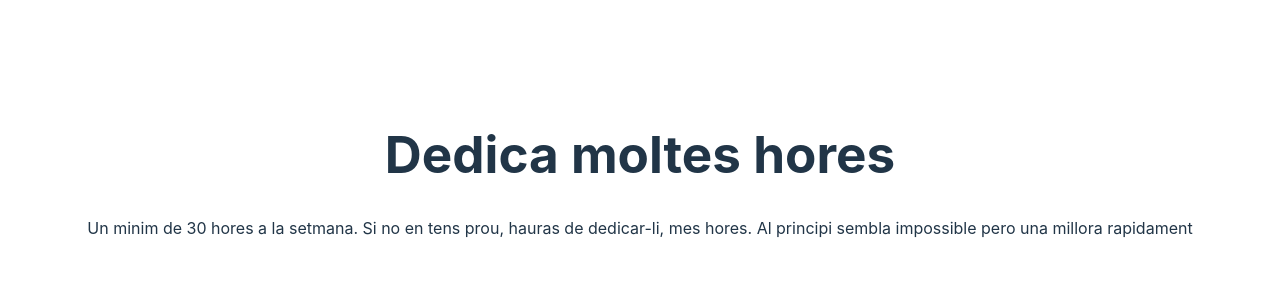
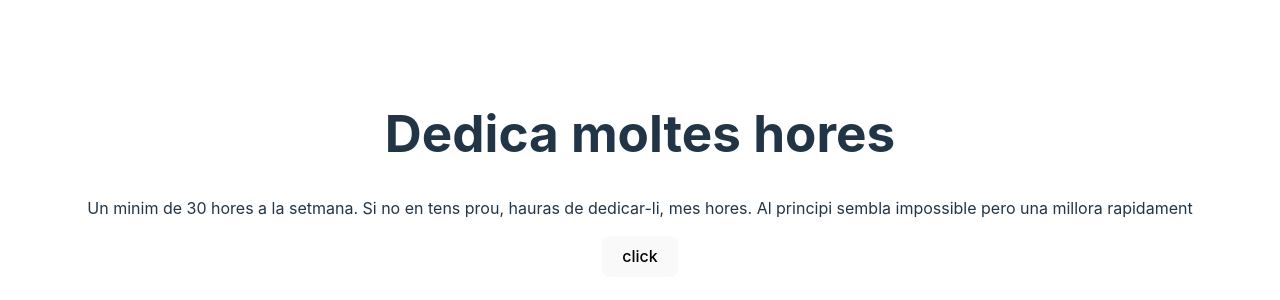
Before and after one commit to laligb/onboarding-digital, a React (Vite) app: page / in a window 1280 px wide. Shown: the part 226-526 px from the top of the page. Built offline with nearby package versions, Linux system fonts and the light colour scheme.

Commit message:
exercise 2 done

```diff
--- a/src/App.jsx
+++ b/src/App.jsx
@@ -26,12 +26,18 @@ function App() {
       image: "",
     },
   ];
-  const [step] = useState(0);
+
+  const [step, setStep] = useState(0);
+
+  function nextStep() {
+    setStep((c) => (c + 1 < tutorialData.length ? c + 1 : c));
+  }
+
   let currentCardData = tutorialData[step];
   console.log(currentCardData);
   return (
     <>
-      <Card data={currentCardData} />
+      <Card data={currentCardData} nextPage={nextStep} />
     </>
   );
 }
--- a/src/components/Card.jsx
+++ b/src/components/Card.jsx
@@ -1,9 +1,10 @@
 /* eslint-disable react/prop-types */
-function Card({ data }) {
+function Card({ data, nextPage }) {
   return (
     <div>
       <h1>{data.title}</h1>
       <p>{data.description}</p>
+      <button onClick={nextPage}>click</button>
     </div>
   );
 }
```
